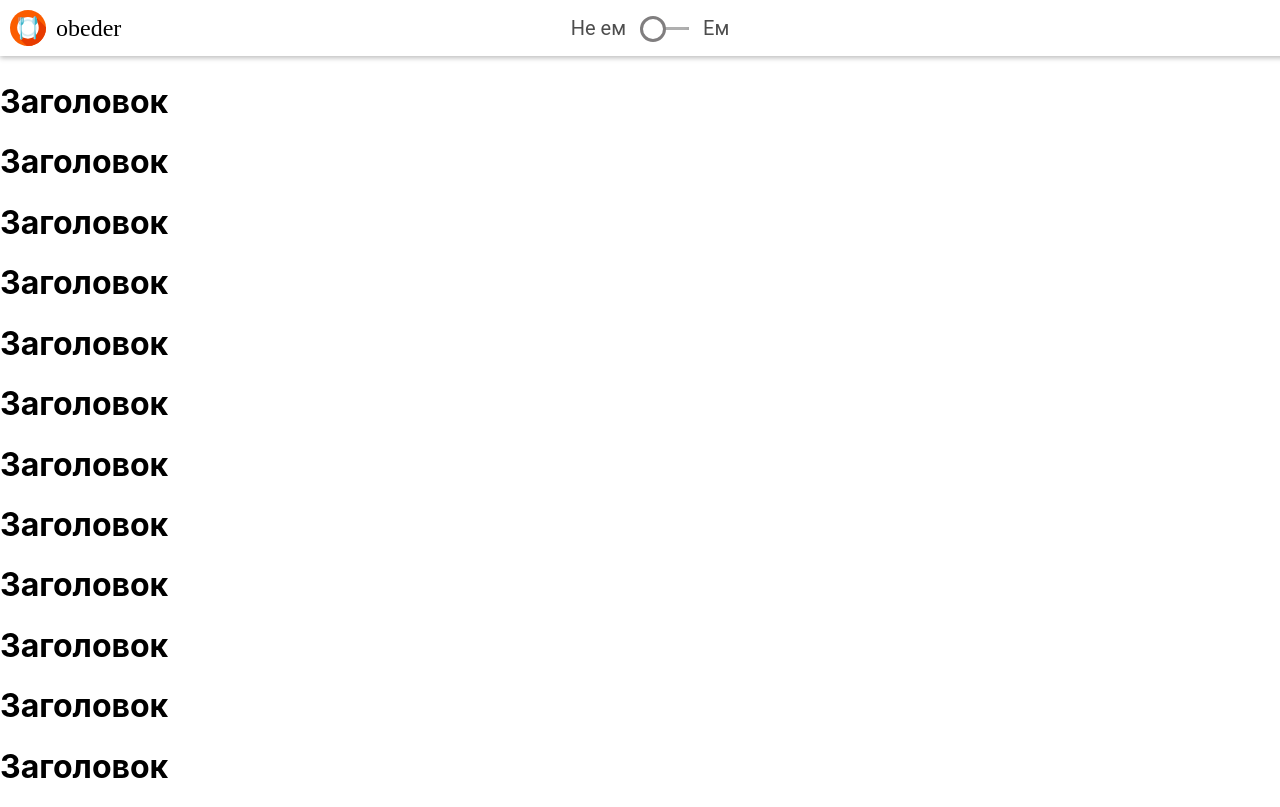
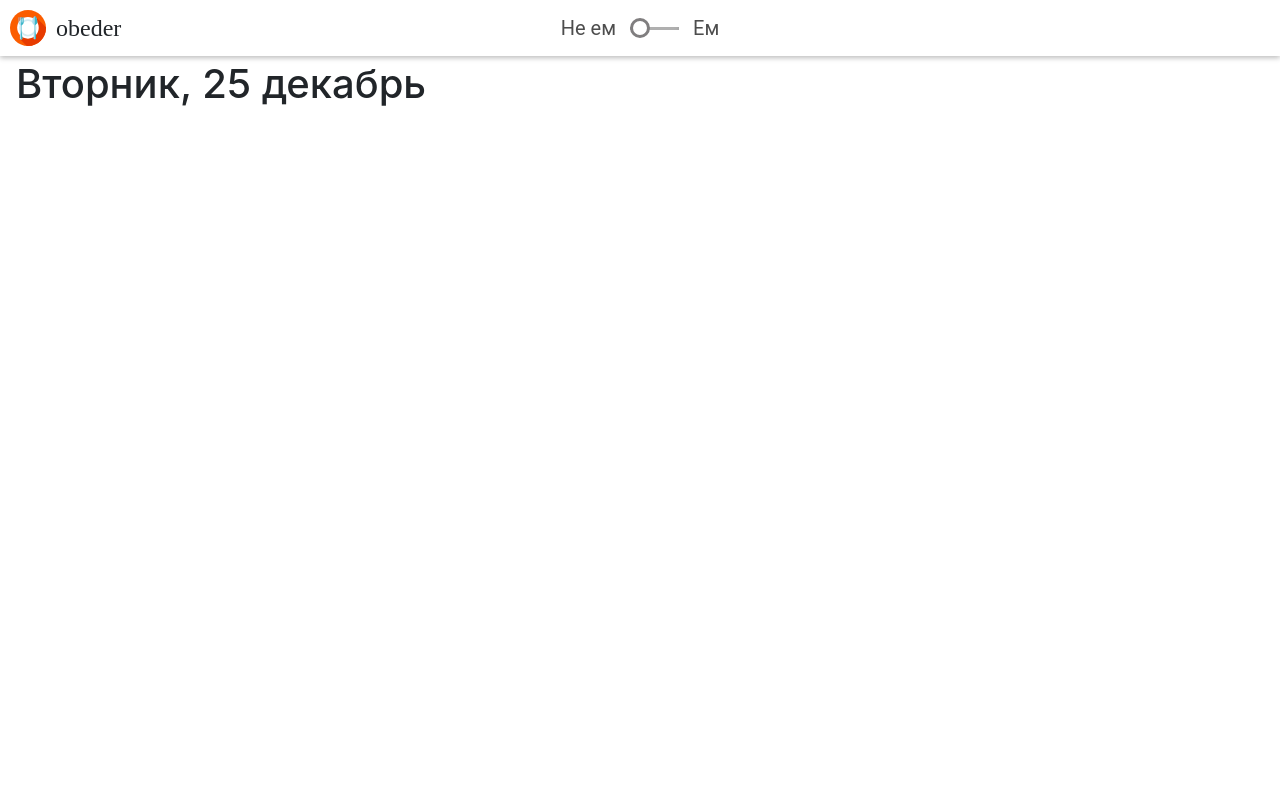
Before and after one commit to dimastad/TestObeder, a React (Create React App) app: page / in a window 1280 px wide. Built offline with nearby package versions, Linux system fonts and the light colour scheme; what webfontloader would draw is missing.

Commit message:
add date

```diff
--- a/package.json
+++ b/package.json
@@ -2,13 +2,19 @@
   "name": "obeder",
   "version": "0.1.0",
   "private": true,
+  "homepage": "https://dimastad.github.io/TestObeder/",
   "dependencies": {
+    "bootstrap": "^4.2.1",
+    "gh-pages": "^2.0.1",
     "react": "^16.6.3",
+    "react-bootstrap": "^0.32.4",
     "react-dom": "^16.6.3",
     "react-scripts": "2.1.1",
     "webfontloader": "^1.6.28"
   },
   "scripts": {
+    "predeploy": "npm run build",
+    "deploy": "gh-pages -d build",
     "start": "react-scripts start",
     "build": "react-scripts build",
     "test": "react-scripts test",
--- a/src/App.css
+++ b/src/App.css
@@ -1,3 +1,13 @@
+.App {
+  position: relative;
+  display: flex;
+  flex-direction: column;
+  justify-content: space-between;
+  height: 100%;
+  min-width: 320px;
+  overflow-x: hidden;
+  overflow-y: auto;
+}
 .App-logo {
   height: 36px;
   width: 36px;
@@ -15,3 +25,7 @@
   align-items: center;
   padding: 10px;
 }
+
+.pageWrapper {
+  margin-top: 60px;
+}
--- a/src/App.js
+++ b/src/App.js
@@ -2,25 +2,18 @@ import React, { Component } from 'react';
 import Header from "../src/components/Header/Header";
 import Day from "../src/components/Day/Day";
 import './App.css';
+import "bootstrap/dist/css/bootstrap.css";
+// import { Navbar, NavItem, Nav, Grid, Row, Col } from "react-bootstrap";
 
 class App extends Component {
   render() {
     return (
       <div className="App">
         <Header />
-        <Day />
-        <Day />
-        <Day />
-        <Day />
-        <Day />
-        <Day />
-        <Day />
-        <Day />
-        <Day />
-        <Day />
-        <Day />
-        <Day />
-        <Day />
+        <div className="pageWrapper px-3">
+          <Day />
+        </div>
+
       </div>
     );
   }
--- /dev/null
+++ b/src/components/Day/Day.css
@@ -0,0 +1,3 @@
+.blockTitle {
+    margin: 0;
+}
--- a/src/components/Day/Day.js
+++ b/src/components/Day/Day.js
@@ -1,10 +1,18 @@
 import React, { Component } from 'react';
+import './Day.css';
+
+
+let date = new Date();
+let weekDay = ["Воскресенье", "Понедельник", "Вторник", "Среда", "Четверг", "Пятница",
+"Суббота"];
+let month = ["январь", "февраль", "март", "апрель", "май", "июнь",
+	"июль", "август", "сентябрь", "октябрь", "ноябрь", "декабрь" ];
 
 export default class Day extends Component {
     render() {
         return (
-            <h1>
-                Заголовок
+            <h1 className="blockTitle">
+                {weekDay[date.getDay()]}, {date.getDate()} {month[date.getMonth()]}
             </h1>
         )
     }
--- a/src/components/Header/Header.css
+++ b/src/components/Header/Header.css
@@ -23,6 +23,7 @@
     letter-spacing: 0.01px;
     color: #4D4D4D;
     cursor: pointer;
+    margin: 0;
 }
 input[type="checkbox"] {
     width: 49px;
@@ -45,14 +46,14 @@ input[type="checkbox"]::before {
     height: 20px;
     border-radius: 50%;
     border: 3px solid #807E7F;
-    top: -11px;
+    top: -9px;
     left: 0;
     background: #fff;
     transition: 0.5s;
 }
 
 input:checked[type="checkbox"]::before {
-    left: 26px;
+    left: 30px;
     background: #02a9f4;
     border-color: #02a9f4;
 }
```
Also changed, not shown: 1 other file (tests, documents, lock files or other folders).
